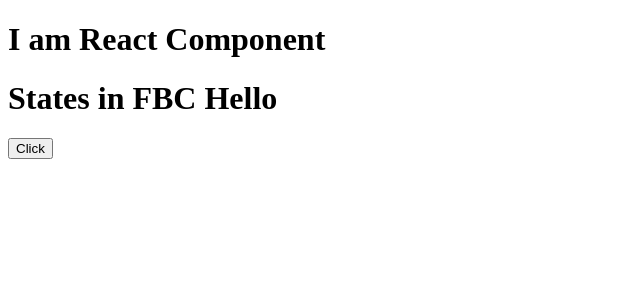
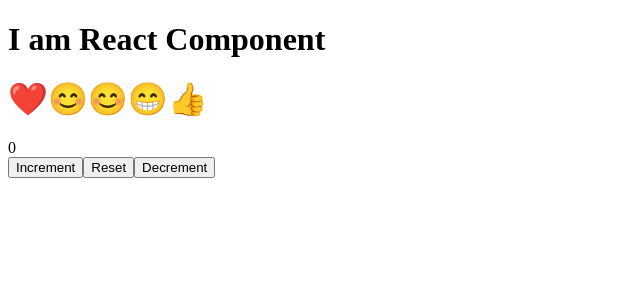
Before and after one commit to aloksingh72/React.js, a React (Create React App) app in the folder myapp/: page / in a window 1280 px wide. Shown: the top 300 px of the page, without its empty margins (0-640 px from the left). Built offline with nearby package versions, Linux system fonts and the light colour scheme.

Commit message:
react counter app

```diff
--- a/myapp/src/App.jsx
+++ b/myapp/src/App.jsx
@@ -1,6 +1,7 @@
 
 import Navbar from "./Components/Navbar";
 import NavbarCBC from "./Components/NavbarCBC";
+import Counter from "./states/fbc/Counter";
 import States from "./states/fbc/States";
 const App =() =>{
     return (
@@ -8,7 +9,8 @@
             {/* <Navbar/> */}
             {/* <NavbarCBC/> */}
             <h1>I am React Component</h1>
-            <States/>
+            {/* <States/> */}
+            <Counter/>
         </div>
     );
 };
--- /dev/null
+++ b/myapp/src/states/fbc/Counter.jsx
@@ -0,0 +1,32 @@
+import { useState } from "react"
+
+const Counter = () =>{
+    let [count, setCount]= useState(0);
+
+    function incrementHandler(){
+        setCount(count+1);
+
+    }
+    function decrementHandler(){
+        if(count>0){
+
+            setCount(count-1);
+        }
+    }
+    function resetHandler(){
+        setCount(0);
+    }
+    return(
+        <div>
+            <h1>❤️😊😊😁👍</h1>
+            <div>{count}</div>
+            <button onClick={incrementHandler}>Increment</button>
+            <button onClick={resetHandler}>Reset</button>
+            <button onClick={decrementHandler}>Decrement</button>
+
+
+
+        </div>
+    )
+};
+export default Counter;
```
